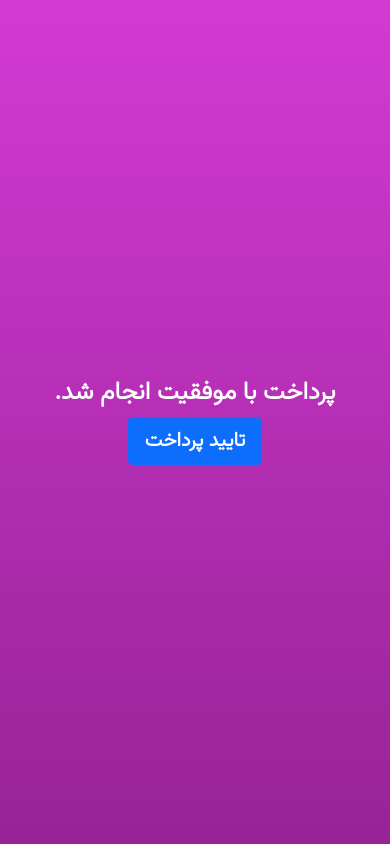
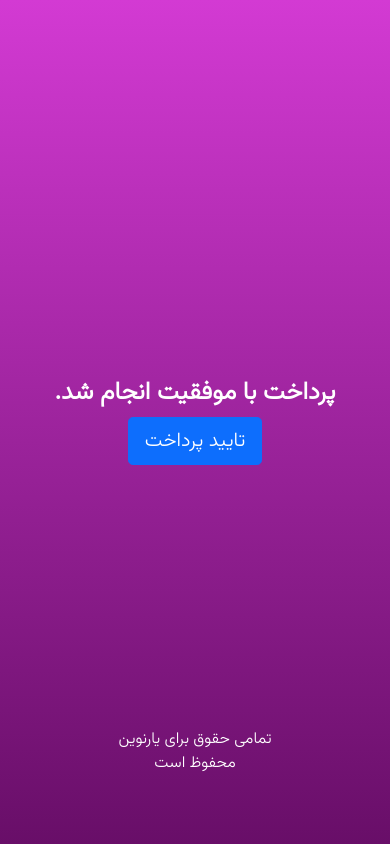
Before and after one commit to YarNovin/page, a plain HTML site: page idpay/back.html in a window 390 px wide. Drawn offline with nearby package versions, Linux system fonts and the light colour scheme.

Commit message:
add copyright text

```diff
--- a/idpay/back.html
+++ b/idpay/back.html
@@ -11,8 +11,9 @@
 </head>
 
 <body>
+    <div class="container">
         <div class="row align-items-center" style="height: 100vh;">
-        <div class="mx-auto col-10 col-md-8 col-lg-6" style="color: white;">
+            <div class="mx-auto col-10 col-md-8 col-lg-6 text-white">
                 <center>
                     <h2 id="success_confirm_payment">
                         <b>
@@ -23,17 +24,23 @@
                 <a href="https://t.me/YarNovin" style="text-decoration: none;">
                     <center>
                         <button type="button" class="btn btn-primary btn-lg" onclick="ChangeMessage()">
-                        <b>
                             تایید پرداخت
-                        </b>
                         </button>
                     </center>
                 </a>
                 <center>
                     <div class="mx-auto col-lg-6 payment_image">
-                    <img src="../assets/img/payment_successful.png"  class="img-fluid" alt="">
+                        <img src="../assets/img/payment_successful.png" class="img-fluid" alt="">
                     </div>
                 </center>
+            </div>
+        </div>
+        <div class="copyright">
+            <div style="top: 96vh;" class="copyright position-absolute start-50 translate-middle text-white">
+                <p>
+                    تمامی حقوق برای یارنوین محفوظ است
+                </p>
+            </div>
         </div>
     </div>
     <script lang="text/javascript">
--- a/idpay/styles.css
+++ b/idpay/styles.css
@@ -21,7 +21,7 @@ body {
 @media screen and (max-width: 1224px) {
     body {
         font-family: Vazir, sans-serif;
-        background-image: linear-gradient(rgb(211, 58, 211), rgb(151, 35, 151));
+        background-image: linear-gradient(rgb(211, 58, 211), rgb(104, 14, 104));
 
     }
 
@@ -30,4 +30,10 @@ body {
         height: 250px;
         width: 250px;
     }
+
+    .copyright > p {
+        text-align: center;
+        position:relative;
+        top: -50px;
+    }
 }
```
Also changed, not shown: assets/img/1148701b8142da4c8e3b3954f398bb834c5f7669.png (added). Lines whose indentation alone changed are shown as unchanged.
